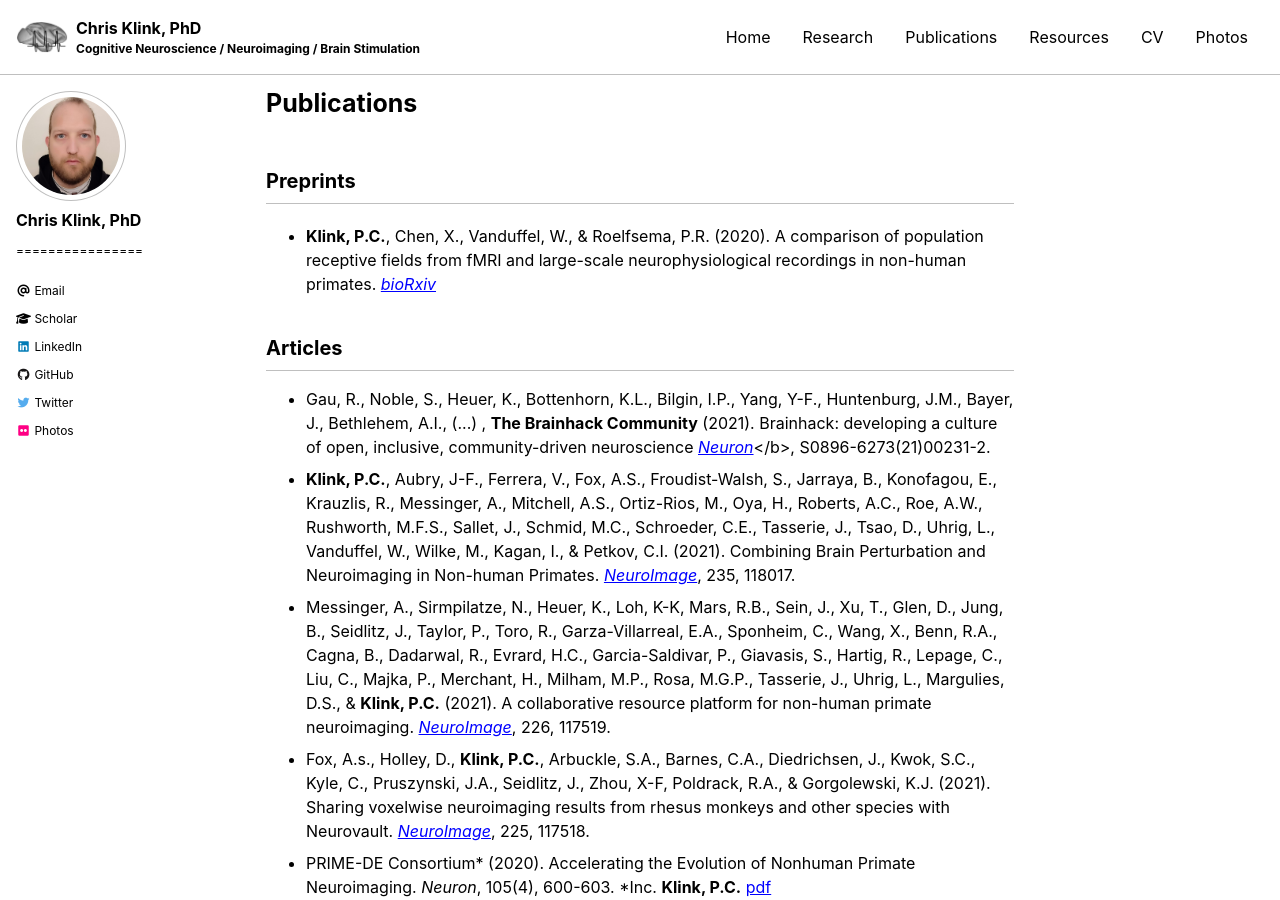
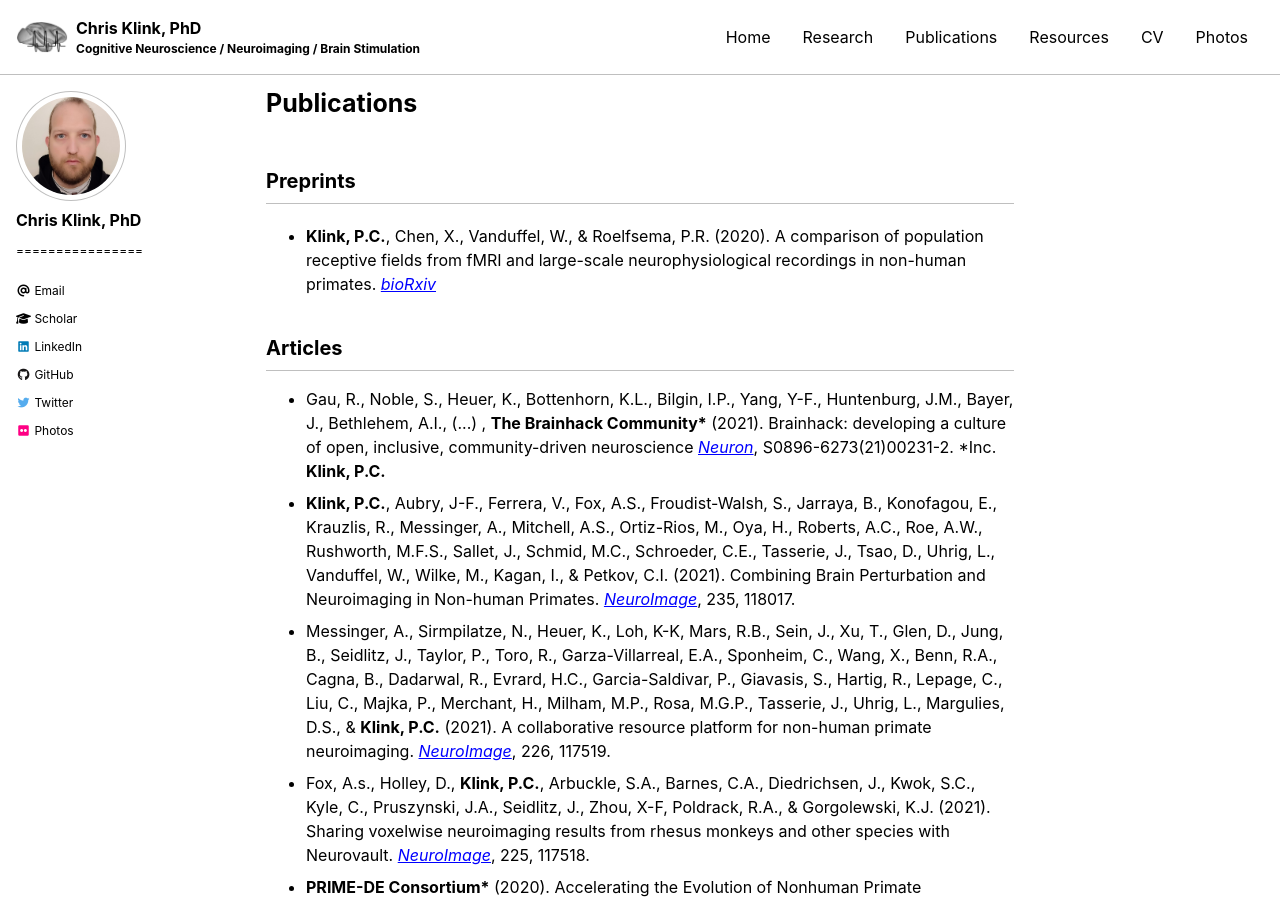
Before and after one commit to pcklink/pcklink.github.io, a Jekyll site: the page built from publications.md, in a window 1280 px wide and 900 px high. Built offline with Jekyll 4.4.1, drawn with Linux system fonts in a browser that asks for light colours; cached includes are drawn as plain includes; nearby versions of some CDN libraries; some of the changed text lies outside the part shown.

Commit message:
Update publications.md

```diff
--- a/publications.md
+++ b/publications.md
@@ -13,7 +13,7 @@ author_profile: true
 
 ## Articles
 <ul>
-  <li>Gau, R., Noble, S., Heuer, K., Bottenhorn, K.L., Bilgin, I.P., Yang, Y-F., Huntenburg, J.M., Bayer, J., Bethlehem, A.I., (...) , <b>The Brainhack Community</b> (2021). Brainhack: developing a culture of open, inclusive, community-driven neuroscience <a href="https://doi.org/10.1016/j.neuron.2021.04.001"><i>Neuron</i></a></b>, S0896-6273(21)00231-2.
+  <li>Gau, R., Noble, S., Heuer, K., Bottenhorn, K.L., Bilgin, I.P., Yang, Y-F., Huntenburg, J.M., Bayer, J., Bethlehem, A.I., (...) , <b>The Brainhack Community*</b> (2021). Brainhack: developing a culture of open, inclusive, community-driven neuroscience <a href="https://doi.org/10.1016/j.neuron.2021.04.001"><i>Neuron</i></a>, S0896-6273(21)00231-2. *Inc. <b>Klink, P.C.</b>
     </li>
   <li><b>Klink, P.C.</b>, Aubry, J-F., Ferrera, V., Fox, A.S., Froudist-Walsh, S., Jarraya, B., Konofagou, E., Krauzlis, R., Messinger, A., Mitchell, A.S., Ortiz-Rios, M., Oya, H., Roberts, A.C., Roe, A.W., Rushworth, M.F.S., Sallet, J., Schmid, M.C., Schroeder, C.E., Tasserie, J., Tsao, D., Uhrig, L., Vanduffel, W., Wilke, M., Kagan, I., & Petkov, C.I. (2021). Combining Brain Perturbation and Neuroimaging in Non-human Primates. <a href="https://doi.org/10.1016/j.neuroimage.2021.118017"><i>NeuroImage</i></a>, 235, 118017.
     </li>
@@ -21,7 +21,7 @@ author_profile: true
   </li>
  <li>Fox, A.s., Holley, D., <b>Klink, P.C.</b>, Arbuckle, S.A., Barnes, C.A., Diedrichsen, J., Kwok, S.C., Kyle, C., Pruszynski, J.A., Seidlitz, J., Zhou, X-F, Poldrack, R.A., & Gorgolewski, K.J. (2021). Sharing voxelwise neuroimaging results from rhesus monkeys and other species with Neurovault. <a href="https://doi.org/10.1016/j.neuroimage.2020.117518"><i>NeuroImage</i></a>, 225, 117518.
   </li>
-  <li>PRIME-DE Consortium* (2020). Accelerating the Evolution of Nonhuman Primate Neuroimaging. <i>Neuron</i>, 105(4), 600-603. *Inc. <b>Klink, P.C.</b> <a href="/pdfs/Consortium_2020_Neuron.pdf">pdf</a>
+  <li><b>PRIME-DE Consortium*</b> (2020). Accelerating the Evolution of Nonhuman Primate Neuroimaging. <i>Neuron</i>, 105(4), 600-603. *Inc. <b>Klink, P.C.</b> <a href="/pdfs/Consortium_2020_Neuron.pdf">pdf</a>
     </li>
   <li>Milham M.P, Ai, L., Koo, B. (...), <b>Klink, P.C.</b>, (...), Margulies D.S., & Schroeder, C.E. (2018)  An Open Resource for Non-human Primate Imaging, <i>Neuron</i> 100(1), 61-74.e2. <a href="/pdfs/Milham_2018_Neuron.pdf">pdf</a>
   </li>
```
